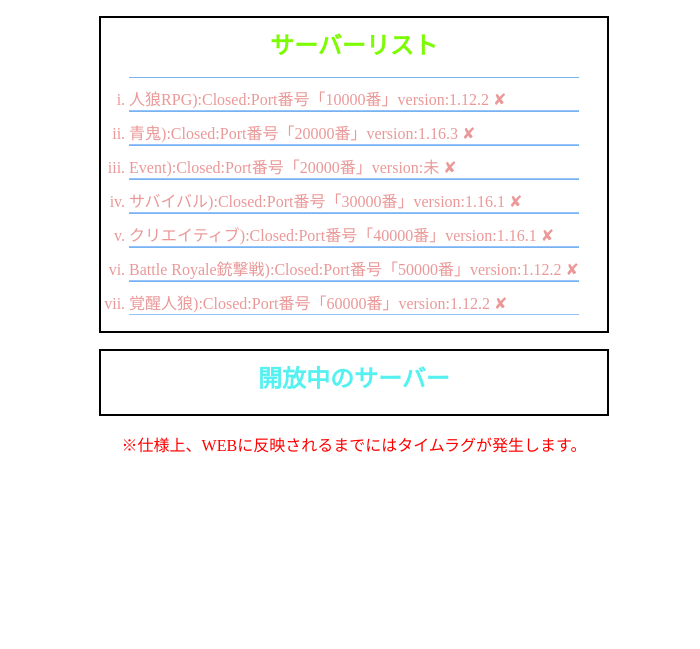
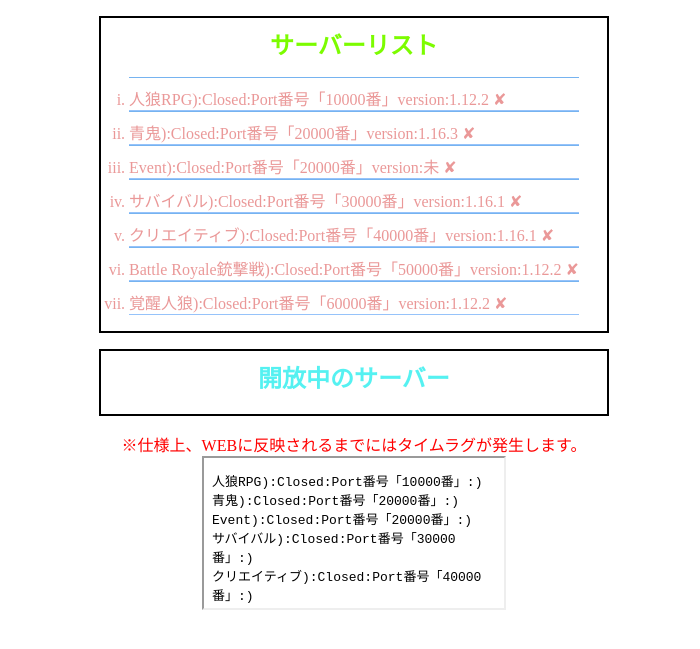
Before and after one commit to rooyrooy123/ROYServerStatus, a plain HTML site: page index.html in a window 1280 px wide. Shown: the part 113-762 px from the top of the page, without its empty margins (286-986 px from the left). Drawn offline with Linux system fonts and the light colour scheme.

Commit message:
Update index.html

```diff
--- a/index.html
+++ b/index.html
@@ -26,7 +26,7 @@
         </ul>
         </div>
         <div style="color:red;">※仕様上、WEBに反映されるまでにはタイムラグが発生します。</div>
-
+        <iframe src="replace.txt"></iframe
       </div>
 
 
```
